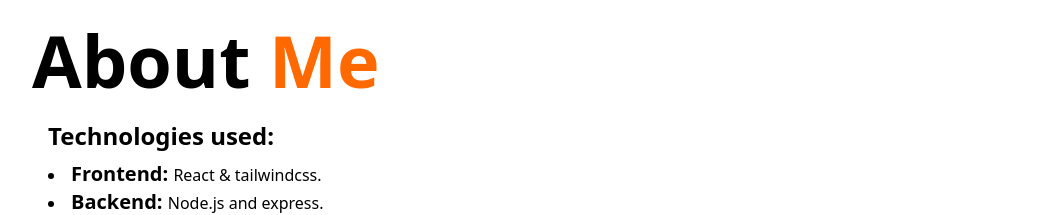
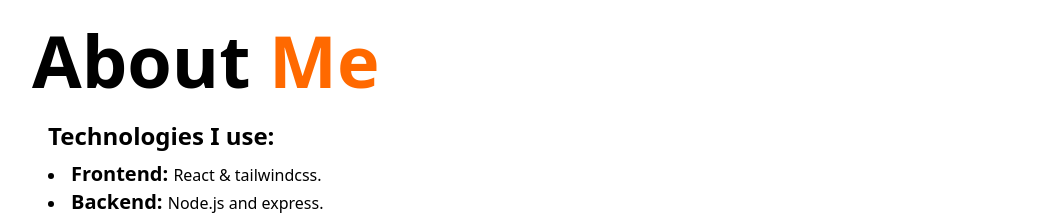
Before and after one commit to Alvin-Okoli/Portfolio, a React (Vite) app: page / in a window 1280 px wide. Shown: the part 2260-2475 px from the top of the page, without its empty margins (64-1119 px from the left). Built offline with nearby package versions, Linux system fonts and the light colour scheme.

Commit message:
Update About.jsx

```diff
--- a/src/components/About.jsx
+++ b/src/components/About.jsx
@@ -6,7 +6,7 @@ export default function About(){
             <div className="text-5xl md:text-7xl font-bold my-6">About <span className="text-orange-500">Me</span></div>
 
             <div className="px-4">
-                <div className="font-bold md:text-2xl md:my-2">Technologies used:</div>
+                <div className="font-bold md:text-2xl md:my-2">Technologies I use:</div>
                 <li><span className="font-semibold md:text-xl">Frontend: </span> React & tailwindcss. </li>
                 <li><span className="font-semibold md:text-xl">Backend: </span> Node.js and express. </li>
                 <li><span className="font-semibold md:text-xl">Game developement: </span> Phaser.</li>
```
